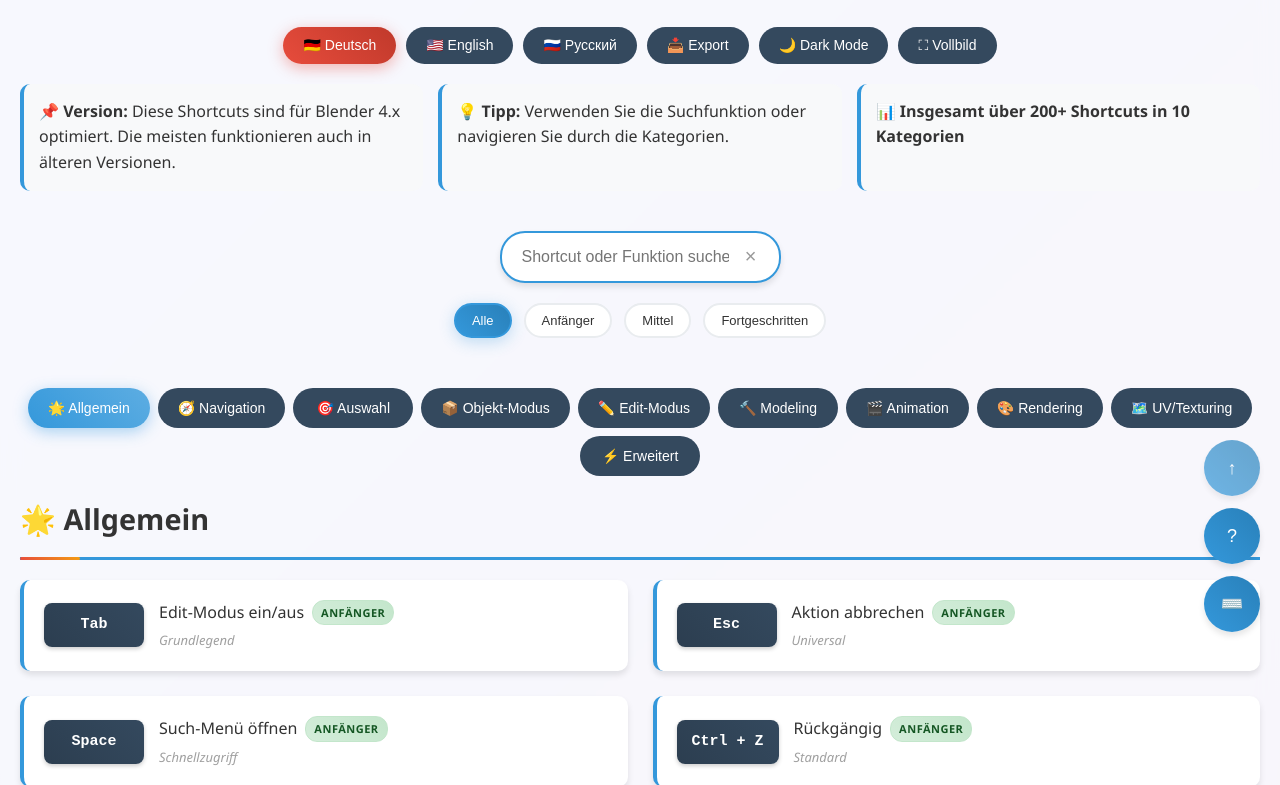
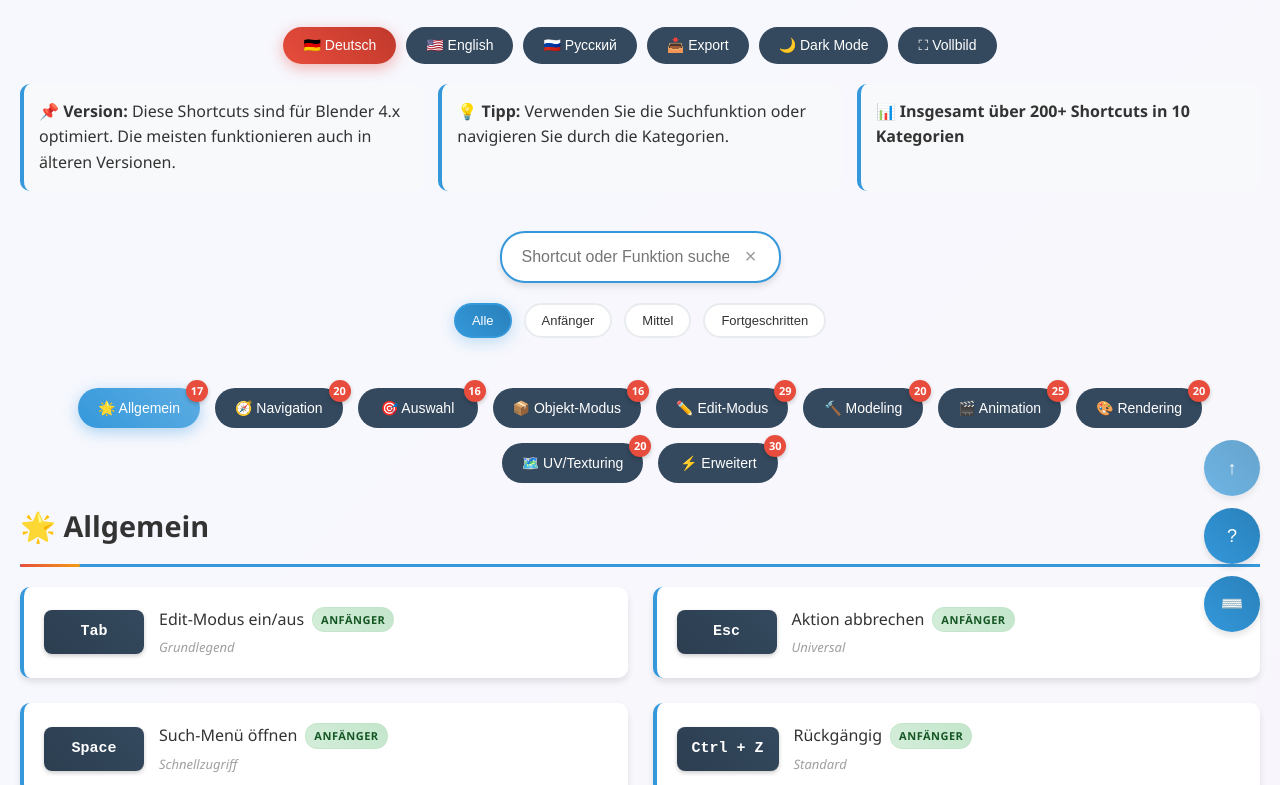
Before and after one commit to Baadjid/-Blender-Shortcuts-Hotkeys, a plain HTML site: page index.html in a window 1280 px wide. Shown: the part 148-933 px from the top of the page. Drawn offline with Linux system fonts and the light colour scheme.

Commit message:
main.css

```diff
--- a/main.css
+++ b/main.css
@@ -224,7 +224,12 @@
     flex-wrap: wrap;
     justify-content: center;
     margin-bottom: 20px;
-    gap: 8px;
+    gap: 15px;
+}
+
+.tab-wrapper {
+    position: relative;
+    display: inline-block;
 }
 
 .tab {
@@ -238,7 +243,7 @@
     font-size: 14px;
     font-weight: 500;
     position: relative;
-    overflow: hidden;
+    overflow: hidden; /* Keep for hover effects */
     min-width: 120px;
     display: flex;
     align-items: center;
@@ -287,6 +292,7 @@
     justify-content: center;
     font-weight: bold;
     box-shadow: 0 2px 4px rgba(0,0,0,0.2);
+    z-index: 10; /* Ensure it stays on top */
 }
 
 /* Categories */
```
